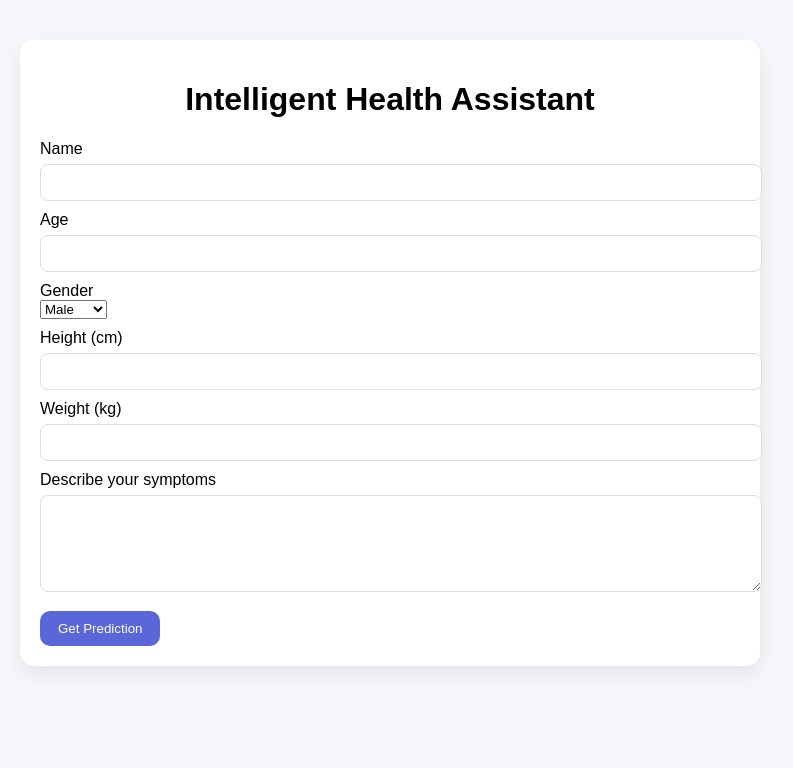
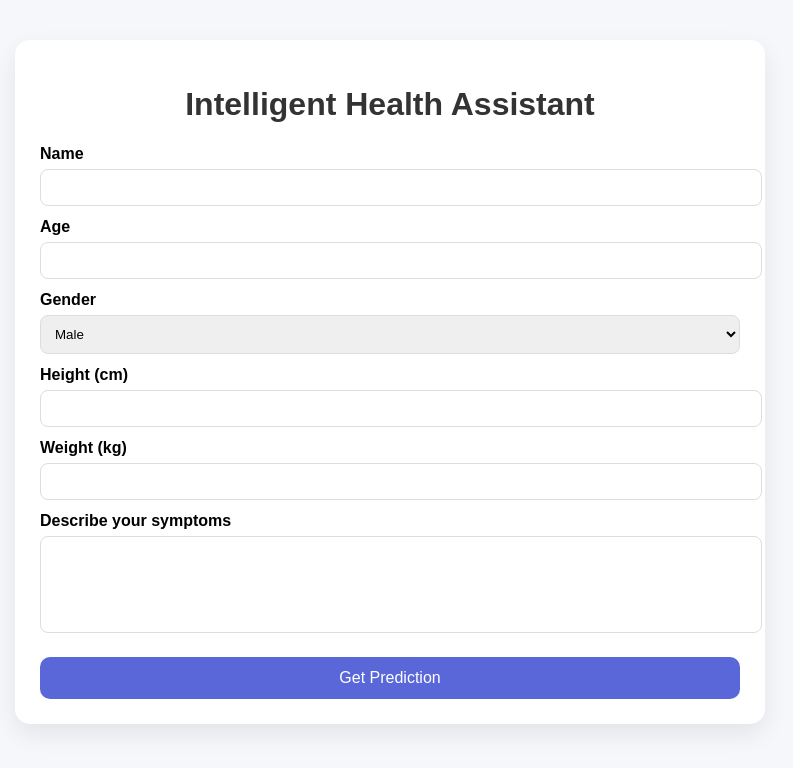
Before and after one commit to Sahith200444/Health_cheakup, a Flask app: page / in a window 1280 px wide. Shown: the top 768 px of the page, without its empty margins (250-1043 px from the left). Run offline with Flask 3, Linux system fonts and the light colour scheme.

Commit message:
Update style.css

```diff
--- a/static/style.css
+++ b/static/style.css
@@ -1,7 +1,83 @@
-body { font-family: Arial; background:#f5f7fb; }
-.container { max-width:700px; margin:40px auto; padding:20px; background:white; border-radius:14px; box-shadow:0 8px 20px rgba(0,0,0,.08); }
-h1,h2{ text-align:center; }
-label{ display:block; margin-top:10px; }
-input,textarea{ width:100%; padding:10px; margin-top:6px; border-radius:8px; border:1px solid #ddd; }
-button{ margin-top:15px; padding:10px 18px; border:none; background:#5a67d8; color:white; border-radius:10px; cursor:pointer; }
-.card{ background:#f9fafc; padding:12px; border-radius:12px; margin:12px 0; border:1px solid #eee; }
+body{
+  font-family: Arial, sans-serif;
+  background:#f5f7fb;
+}
+
+.container{
+  max-width:700px;
+  margin:40px auto;
+  background:#ffffff;
+  padding:25px;
+  border-radius:15px;
+  box-shadow:0 10px 25px rgba(0,0,0,0.08);
+}
+
+h1,h2{
+  text-align:center;
+  color:#333;
+}
+
+label{
+  margin-top:12px;
+  display:block;
+  font-weight:600;
+}
+
+input,textarea,select{
+  width:100%;
+  padding:10px;
+  margin-top:6px;
+  border-radius:8px;
+  border:1px solid #ddd;
+}
+
+textarea{
+  resize:none;
+}
+
+button{
+  width:100%;
+  margin-top:20px;
+  padding:12px;
+  background:#5a67d8;
+  color:white;
+  border:none;
+  border-radius:10px;
+  font-size:16px;
+  cursor:pointer;
+}
+
+button:hover{
+  background:#434190;
+}
+
+.card{
+  background:#f9fafc;
+  padding:15px;
+  border-radius:12px;
+  margin-top:12px;
+  border:1px solid #eee;
+}
+
+ul{
+  padding-left:20px;
+}
+
+a{
+  display:block;
+  text-align:center;
+  margin-top:20px;
+  text-decoration:none;
+  color:#5a67d8;
+  font-weight:bold;
+}
+.place-item{
+  display:flex;
+  justify-content:space-between;
+  align-items:center;
+}
+
+.place-item a{
+  text-decoration:none;
+  font-size:18px;
+}
```
